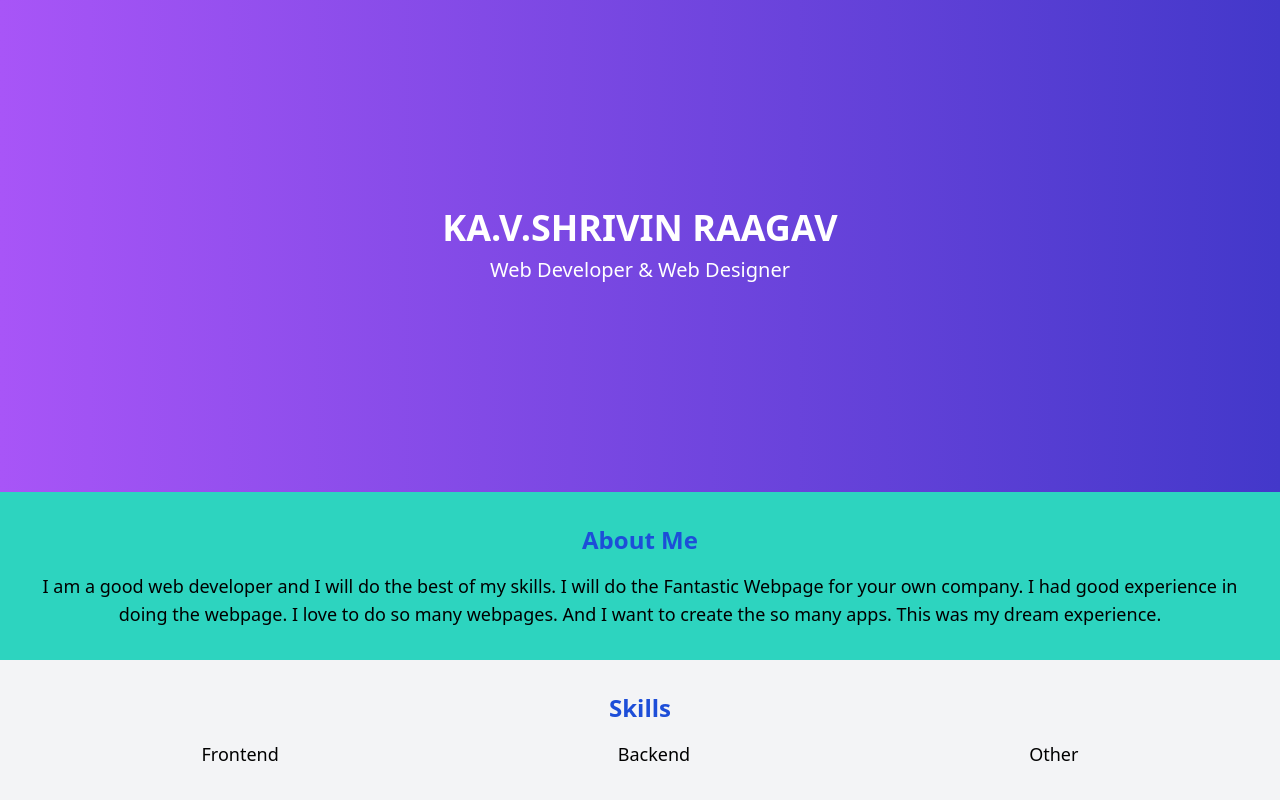
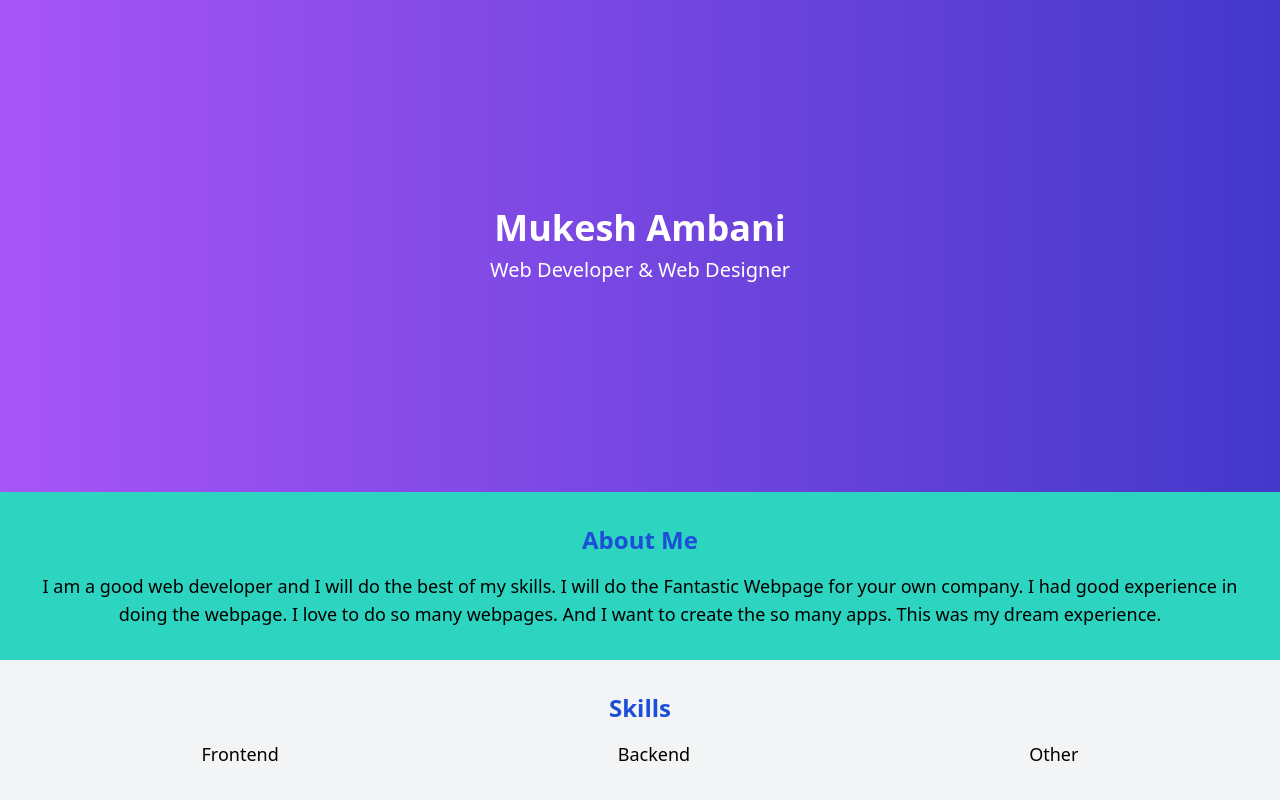
Before and after one commit to ShrivinRaagav/DevLab, a plain HTML site: page index.html in a window 1280 px wide. Drawn offline with nearby package versions, Linux system fonts and the light colour scheme.

Commit message:
Update index.html

```diff
--- a/index.html
+++ b/index.html
@@ -6,7 +6,7 @@
     <div class="min-h-screen flex flex-col">
         <!-- Header Section -->
         <div class="flex-grow bg-gradient-to-r from-purple-500 to-indigo-700 text-white flex flex-col items-center justify-center p-8">
-            <h1 class="text-4xl font-bold">KA.V.SHRIVIN RAAGAV</h1>
+            <h1 class="text-4xl font-bold">Mukesh Ambani</h1>
             <p class="text-xl mt-2">Web Developer & Web Designer</p>
         </div>
 
```
